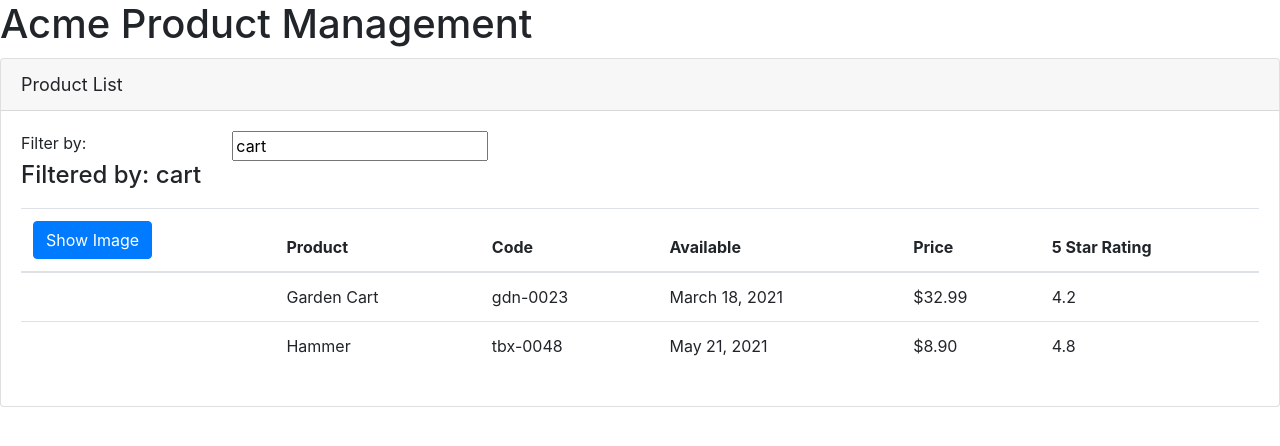
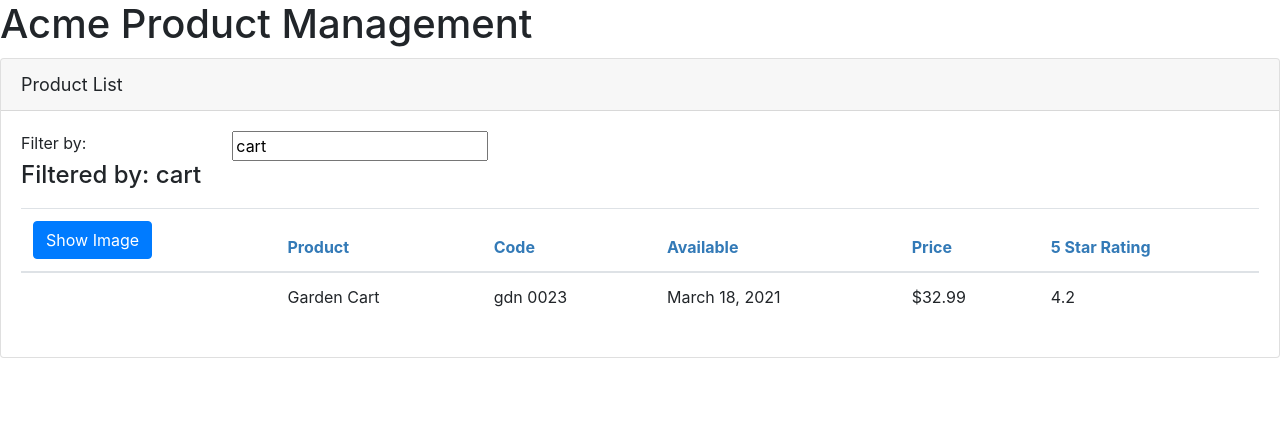
Before and after one commit to hegnemurd/pluralsight-angular, an Angular app in the folder beginner/angular-getting-started-by-deborah-kurata/APM/: page / in a window 1280 px wide. Shown: the top 446 px of the page. Built offline with nearby package versions, Linux system fonts and the light colour scheme.

Commit message:
More on Components

```diff
--- a/beginner/angular-getting-started-by-deborah-kurata/APM/src/app/app.module.ts
+++ b/beginner/angular-getting-started-by-deborah-kurata/APM/src/app/app.module.ts
@@ -4,9 +4,10 @@
 
 import { AppComponent } from './app.component';
 import { ProductListComponent } from '../products/product-list.component';
+import { ConvertToSpacesPipe } from './shared/convert-to-spaces.pipe';
 
 @NgModule({
-  declarations: [AppComponent, ProductListComponent],
+  declarations: [AppComponent, ProductListComponent, ConvertToSpacesPipe],
   imports: [BrowserModule, FormsModule],
   bootstrap: [AppComponent],
 })
--- /dev/null
+++ b/beginner/angular-getting-started-by-deborah-kurata/APM/src/app/shared/convert-to-spaces.pipe.ts
@@ -0,0 +1,10 @@
+import { Pipe, PipeTransform } from '@angular/core';
+
+@Pipe({
+  name: 'convertToSpaces',
+})
+export class ConvertToSpacesPipe implements PipeTransform {
+  transform(value: string, character: string): string {
+    return value.replace(character, ' ');
+  }
+}
--- /dev/null
+++ b/beginner/angular-getting-started-by-deborah-kurata/APM/src/products/product-list.component.css
@@ -0,0 +1,3 @@
+thead {
+  color: #337ab7;
+}
--- a/beginner/angular-getting-started-by-deborah-kurata/APM/src/products/product-list.component.html
+++ b/beginner/angular-getting-started-by-deborah-kurata/APM/src/products/product-list.component.html
@@ -31,7 +31,7 @@
           </tr>
         </thead>
         <tbody>
-          <tr *ngFor="let product of products">
+          <tr *ngFor="let product of filteredProducts">
             <td>
               <img
                 *ngIf="showImage"
@@ -42,7 +42,9 @@
               />
             </td>
             <td>{{ product.productName }}</td>
-            <td>{{ product.productCode | lowercase }}</td>
+            <td>
+              {{ product.productCode | lowercase | convertToSpaces: "-" }}
+            </td>
             <td>{{ product.releaseDate }}</td>
             <td>{{ product.price | currency: "USD":"symbol":"1.2-2" }}</td>
             <td>{{ product.starRating }}</td>
--- a/beginner/angular-getting-started-by-deborah-kurata/APM/src/products/product-list.component.ts
+++ b/beginner/angular-getting-started-by-deborah-kurata/APM/src/products/product-list.component.ts
@@ -1,16 +1,29 @@
-import { Component } from '@angular/core';
+import { Component, OnInit } from '@angular/core';
+import { IProduct } from './product';
 
 @Component({
   selector: 'pm-products',
   templateUrl: './product-list.component.html',
+  styleUrls: ['./product-list.component.css'],
 })
-export class ProductListComponent {
+export class ProductListComponent implements OnInit {
   pageTitle: string = 'Product List';
   imageWidth: number = 50;
   imageMargin: number = 2;
   showImage: boolean = false;
-  listFilter: string = 'cart';
-  products: any[] = [
+
+  private _listFilter: string = '';
+  get listFilter(): string {
+    return this._listFilter;
+  }
+  set listFilter(value: string) {
+    this._listFilter = value;
+    console.log('In setter:', value);
+    this.filteredProducts = this.performFilter(value);
+  }
+
+  filteredProducts: IProduct[] = [];
+  products: IProduct[] = [
     {
       productId: 2,
       productName: 'Garden Cart',
@@ -33,7 +46,18 @@
     },
   ];
 
+  performFilter(filterBy: string): IProduct[] {
+    filterBy = filterBy.toLocaleLowerCase();
+    return this.products.filter((product: IProduct) =>
+      product.productName.toLocaleLowerCase().includes(filterBy)
+    );
+  }
+
   toggleImage(): void {
     this.showImage = !this.showImage;
   }
+
+  ngOnInit(): void {
+    this.listFilter = 'cart';
+  }
 }
--- /dev/null
+++ b/beginner/angular-getting-started-by-deborah-kurata/APM/src/products/product.ts
@@ -0,0 +1,10 @@
+export interface IProduct {
+  productId: number;
+  productName: string;
+  productCode: string;
+  releaseDate: string;
+  price: number;
+  description: string;
+  starRating: number;
+  imageUrl: string;
+}
```
